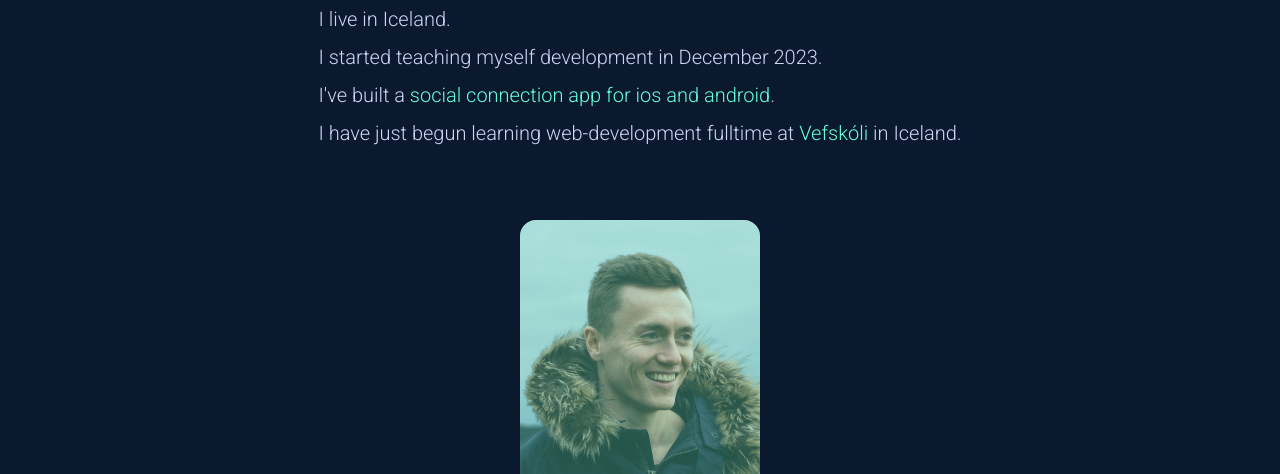
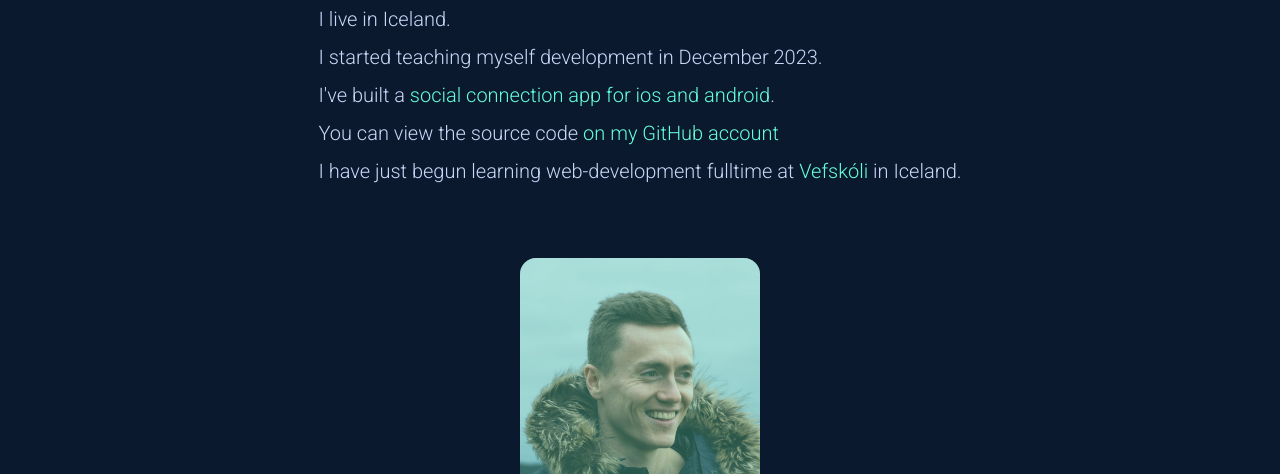
Before and after one commit to utlandingur/utlandingur.github.io, a plain HTML site: page index.html in a window 1280 px wide. Shown: the part 326-800 px from the top of the page. Drawn offline with Linux system fonts and the light colour scheme.

Commit message:
Add link to tengdu repo

```diff
--- a/index.html
+++ b/index.html
@@ -28,6 +28,7 @@
             <p> I live in Iceland.</p>
             <p>I started teaching myself development in December 2023.</p>
             <p>I've built a <a href="https://www.tengdu.app" class="highlight">social connection app for ios and android</a>.</p>
+            <p>You can view the source code <a href="https://github.com/utlandingur/tengdu-public" class="highlight"> on my GitHub account</a></p>
             <p>I have just begun learning web-development fulltime at <a href="http://tskoli.is/namsbraut/vefthroun/" class="highlight"> Vefskóli</a> in Iceland.</p>
             </div>
         </section>
```
